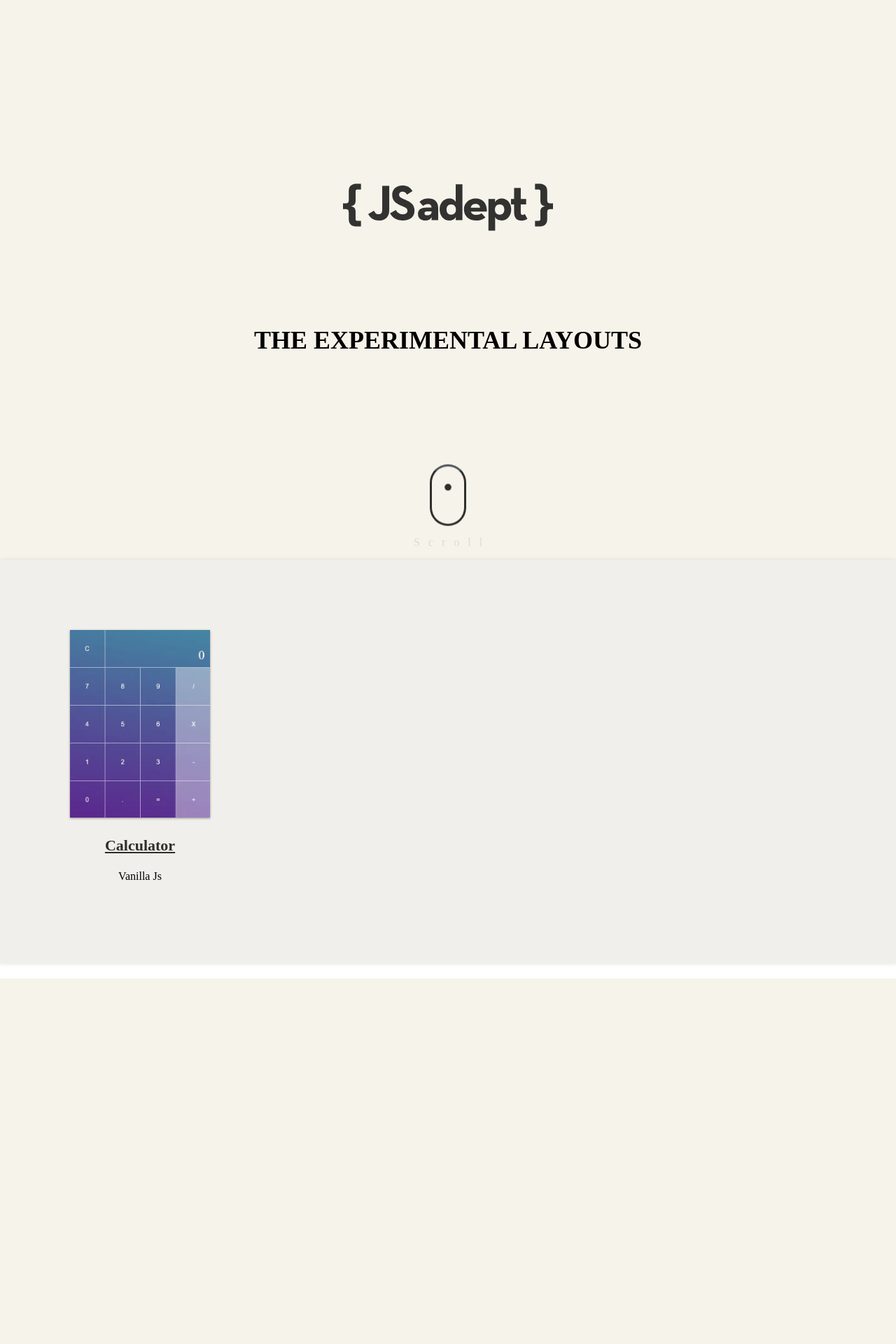
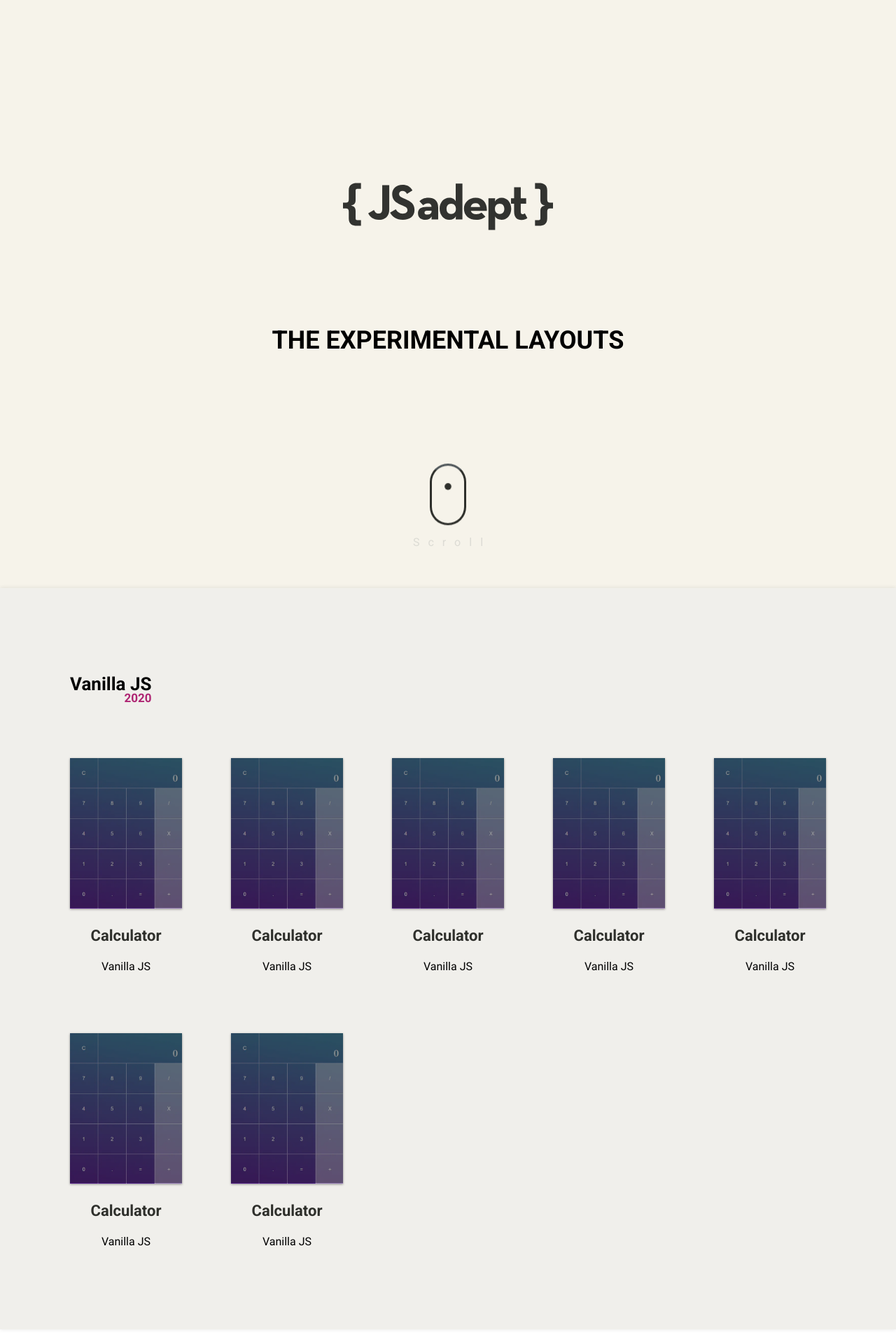
Before and after one commit to jsadept/lab, a PHP site: the page made by HTML layouts/index.html in a window 1280 px wide. Shown: the whole page at 70% size. Before the commit the page ends 1398 px from the top, so only its background shows below. Run offline with PHP 8.4, Linux system fonts and the light colour scheme.

Commit message:
Add files via upload

```diff
--- a/HTML layouts/index.html
+++ b/HTML layouts/index.html
@@ -3,7 +3,8 @@
 <head>
 	<meta charset="UTF-8">
 	<meta name="viewport" content="width=device-width, initial-scale=1.0">
-	<title>{BIELD} HTML Layouts</title>
+	<title>{JSadept} HTML Layouts</title>
+	<link href="https://fonts.googleapis.com/css2?family=Roboto:wght@400;500;700&display=swap" rel="stylesheet">
 	<link rel="stylesheet" href="main.css">
 </head>
 <style>
@@ -27,17 +28,97 @@
 	<main class="main-content">
 
 		<section class="section">
+			<div class="section__title-wrapper"><h2 class="section__title h2">Vanilla JS <span>2020</span></h2></div>
 			<article class="card">
+				<a class="card__link" href="1-calculator/index.html" aria-label="Open new page with Vanilla JS Calculator">
 					<div class="card__preview">
 						<picture>
 								<source srcset="images/calc/calculator.webp" type="image/webp">
 								<img src="images/calc/calculator.png" alt="Calculator preview">
 						</picture>
 					</div>
-				<div class="card__content">
-					<a href="1-calculator/index.html" class="card__title"><h3 class="h3">Calculator</h3></a>
-					<p class="card__desc paragraph">Vanilla Js</p>
+					<h3 class="h3 card__title">Calculator</h3>
+				</a>
+				<p class="card__desc paragraph">Vanilla JS</p>
+
+			</article>
+			<article class="card">
+				<a class="card__link" href="1-calculator/index.html" aria-label="Open new page with Vanilla JS Calculator">
+					<div class="card__preview">
+						<picture>
+								<source srcset="images/calc/calculator.webp" type="image/webp">
+								<img src="images/calc/calculator.png" alt="Calculator preview">
+						</picture>
 					</div>
+					<h3 class="h3 card__title">Calculator</h3>
+				</a>
+				<p class="card__desc paragraph">Vanilla JS</p>
+
+			</article>
+			<article class="card">
+				<a class="card__link" href="1-calculator/index.html" aria-label="Open new page with Vanilla JS Calculator">
+					<div class="card__preview">
+						<picture>
+								<source srcset="images/calc/calculator.webp" type="image/webp">
+								<img src="images/calc/calculator.png" alt="Calculator preview">
+						</picture>
+					</div>
+					<h3 class="h3 card__title">Calculator</h3>
+				</a>
+				<p class="card__desc paragraph">Vanilla JS</p>
+
+			</article>
+			<article class="card">
+				<a class="card__link" href="1-calculator/index.html" aria-label="Open new page with Vanilla JS Calculator">
+					<div class="card__preview">
+						<picture>
+								<source srcset="images/calc/calculator.webp" type="image/webp">
+								<img src="images/calc/calculator.png" alt="Calculator preview">
+						</picture>
+					</div>
+					<h3 class="h3 card__title">Calculator</h3>
+				</a>
+				<p class="card__desc paragraph">Vanilla JS</p>
+
+			</article>
+			<article class="card">
+				<a class="card__link" href="1-calculator/index.html" aria-label="Open new page with Vanilla JS Calculator">
+					<div class="card__preview">
+						<picture>
+								<source srcset="images/calc/calculator.webp" type="image/webp">
+								<img src="images/calc/calculator.png" alt="Calculator preview">
+						</picture>
+					</div>
+					<h3 class="h3 card__title">Calculator</h3>
+				</a>
+				<p class="card__desc paragraph">Vanilla JS</p>
+
+			</article>
+			<article class="card">
+				<a class="card__link" href="1-calculator/index.html" aria-label="Open new page with Vanilla JS Calculator">
+					<div class="card__preview">
+						<picture>
+								<source srcset="images/calc/calculator.webp" type="image/webp">
+								<img src="images/calc/calculator.png" alt="Calculator preview">
+						</picture>
+					</div>
+					<h3 class="h3 card__title">Calculator</h3>
+				</a>
+				<p class="card__desc paragraph">Vanilla JS</p>
+
+			</article>
+			<article class="card">
+				<a class="card__link" href="1-calculator/index.html" aria-label="Open new page with Vanilla JS Calculator">
+					<div class="card__preview">
+						<picture>
+								<source srcset="images/calc/calculator.webp" type="image/webp">
+								<img src="images/calc/calculator.png" alt="Calculator preview">
+						</picture>
+					</div>
+					<h3 class="h3 card__title">Calculator</h3>
+				</a>
+				<p class="card__desc paragraph">Vanilla JS</p>
+
 			</article>
 		</section>
 
--- a/HTML layouts/main.css
+++ b/HTML layouts/main.css
@@ -3,11 +3,14 @@
 	padding: 0;
 	margin: 0;
 	font-size: 18px;
+	font-family: 'Roboto', sans-serif;
 }
 .h1{
+	font-size: 30px;
 
 }
 .h2{
+	font-size: 26px;
 
 }
 .h3{
@@ -24,6 +27,7 @@ p{
 	background-color: #f6f3ea;
 	width: 100%;
 	height: 100vh;
+	padding-bottom: 40px;
 }
 .logo{
 	grid-area: 2 / 3 / 2 / -3;
@@ -50,9 +54,45 @@ p{
 
 .section{
 	display: grid;
-	grid-template-columns: repeat(auto-fill, 200px);
+	grid-template-columns: 1fr;
 	grid-gap: 70px;
 	padding: 100px 100px;
+}
+@media screen and (min-width: 475px) {
+  .section{
+		grid-template-columns: repeat(2, 1fr);
+	}
+
+}
+@media screen and (min-width: 600px) {
+  .section{
+		grid-template-columns: repeat(3, 1fr);
+	}
+
+}
+@media screen and (min-width: 800px) {
+  .section{
+		grid-template-columns: repeat(4, 1fr);
+	}
+
+}
+@media screen and (min-width: 998px) {
+  .section{
+		grid-template-columns: repeat(5, 1fr);
+	}
+
+}
+@media screen and (min-width: 1360px) {
+  .section{
+		grid-template-columns: repeat(7, 1fr);
+	}
+
+}
+@media screen and (min-width: 1800px) {
+  .section{
+		grid-template-columns: repeat(7, 1fr);
+		grid-gap: 150px;
+	}
 
 }
 .section:nth-of-type(odd){
@@ -60,27 +100,81 @@ p{
 	box-shadow: 0px 0px 6px rgba(0, 0, 0, 0.1);
 }
 
+.section__title-wrapper{
+	grid-area: 1/1/1/-1;
+	text-align: center;
+}
+@media screen and (min-width: 800px) {
+	.section__title-wrapper{
+		text-align: left;
+	}
+
+}
+.section__title{
+	position: relative;
+	display: inline-block;
+}
+.section__title span{
+	color: #ae2472;
+	font-size: 17px;
+	position: absolute;
+	right: 0;
+	bottom: -15px;
+}
+
+
+
+
+
+
+
 
 
 /*cards*/
-
+.card{
+}
 
 .card__preview picture img{
 	width: 100%;
 	height: 100%;
 	box-shadow: 0px 1px 3px rgba(0, 0, 0, 0.4);
 }
+.card__preview{
+	position: relative;
+}
+.card__preview:before{
+	background-color: rgba(0,0,0, .4);
+	position: absolute;
+	left: 0;
+	right: 0;
+	top: 0;
+	bottom: 0;
+	width: 100%;
+	height: calc(100% - 5px);
+	content: '';
+	transition: all .3s;
+}
+
+.card__preview:hover:before{
+	background-color: rgba(174, 36, 114, .4);
+	transition: all .2s;
+}
 
 
+.card__link:hover .card__title{
+	color: #ae2472;
+	transition: all .2s;
+}
+
+.card__link{
+	text-decoration: none;
+}
 
 .card__title{
 	text-align: center;
 	color: #2e2f2b;
 }
-.card__title:hover{
-	color: #575a4e;
 
-}
 .card__desc{
 	text-align: center;
 
```
Lines whose indentation alone changed are shown as unchanged.
